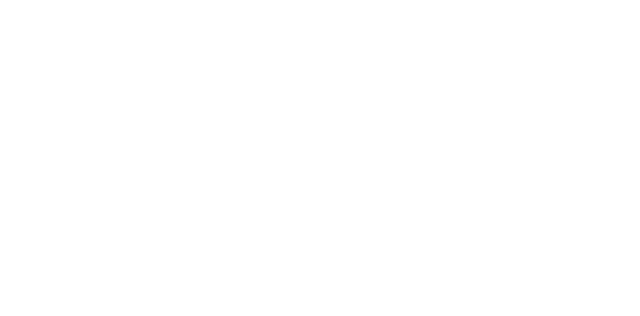
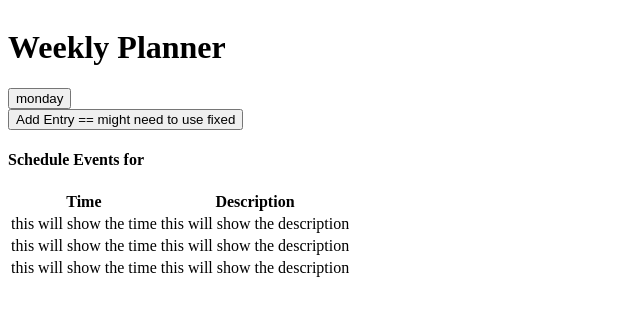
Before and after one commit to francismanalang/week-planner, a website: page index.html in a window 1280 px wide. Shown: the whole page, without its empty margins (0-640 px from the left). Drawn offline with Linux system fonts and the light colour scheme.

```diff
--- a/index.html
+++ b/index.html
@@ -7,6 +7,65 @@
   <link rel="stylesheet" href="styles.css">
 </head>
 <body>
+
+  <div class="container">
+    <div class="row">
+      <div class="col-full">
+        <h1>Weekly Planner</h1>
+      </div>
+    </div>
+  </div>
+
+  <!-- BELOW WILL BE HIDDEN UNTIL MAKE NEW ENTRY DOM-->
+  <div class="container hidden">
+    <div class="row">
+      <div class="col-full">
+        <button>monday</button>
+      </div>
+    </div>
+  </div>
+
+  <div class="container">
+    <div class="row">
+      <div class="col-full">
+        <button>Add Entry  == might need to use fixed</button>
+      </div>
+    </div>
+  </div>
+
+  <!-- BELOW WILL BE THE DOM -->
+  <div class="container hidden">
+    <div class="row">
+      <div class="col-full">
+        <h4>Schedule Events for</h4>
+        <table>
+          <thead>
+            <tr>
+              <th scope="col">Time</th>
+              <th scope="col">Description</th>
+            </tr>
+          </thead>
+          <tbody>
+            <tr>
+              <td>this will show the time</td>
+              <td>this will show the description</td>
+            </tr>
+            <tr>
+              <td>this will show the time</td>
+              <td>this will show the description</td>
+            </tr>
+            <tr>
+              <td>this will show the time</td>
+              <td>this will show the description</td>
+          </tbody>
+        </table>
+      </div>
+    </div>
+  </div>
+
+
+
+
   <script src="main.js"></script>
 </body>
 </html>
--- a/styles.css
+++ b/styles.css
@@ -0,0 +1,15 @@
+* {
+  box-sizing: border-box;
+}
+
+.container {
+  width: 1000px;
+}
+
+.row {
+  display: flex;
+}
+
+.col-full {
+  flex-basis: 100%;
+}
```
